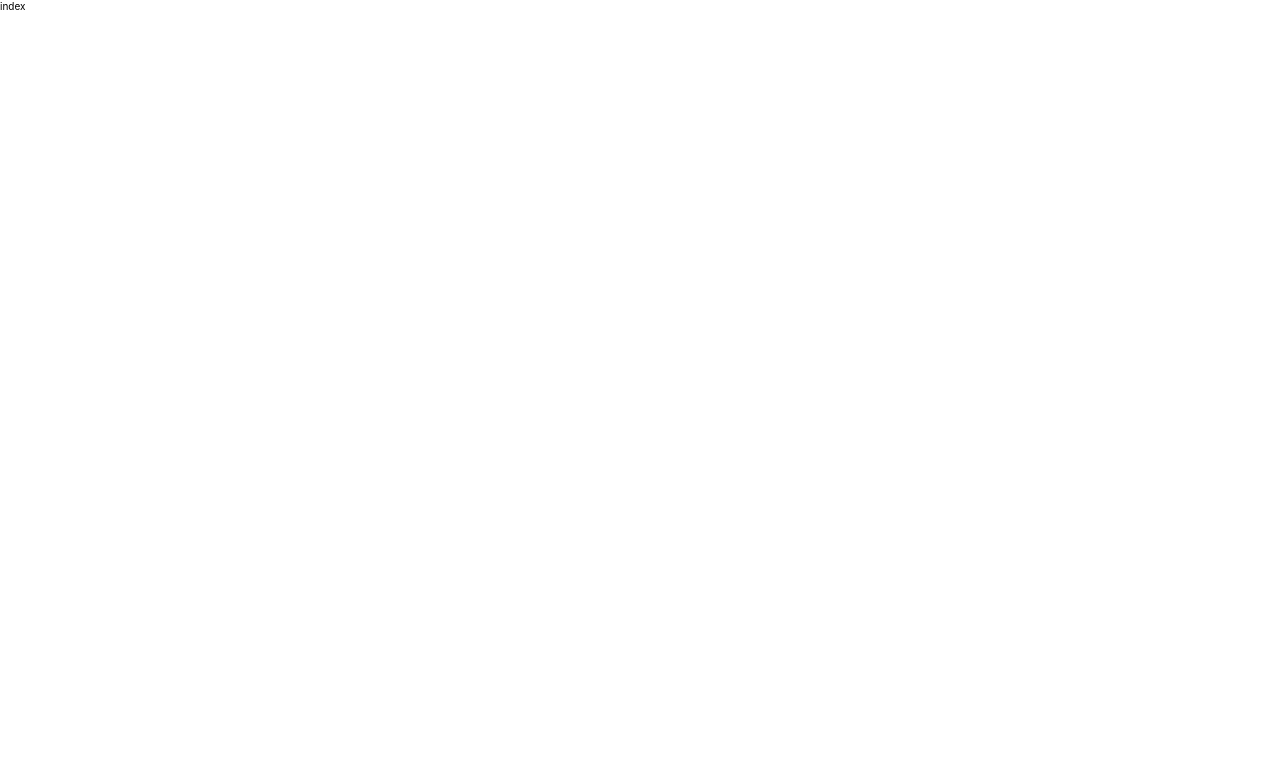
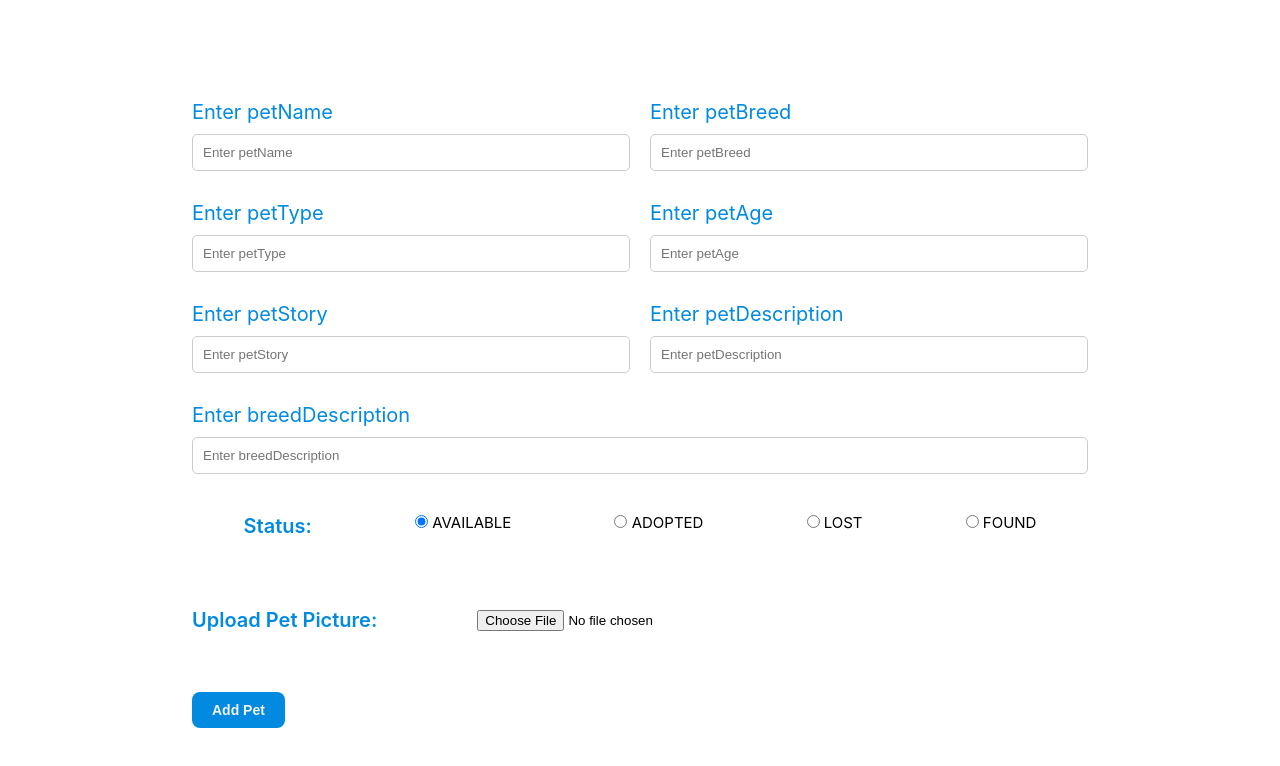
Before and after one commit to Rayan-Sarieddine/paws, a React (Vite) app in the folder electron-app/src/renderer/: page /add-pet in a window 1280 px wide. Shown: the top 766 px of the page. Built offline with nearby package versions, Linux system fonts and the light colour scheme.

Commit message:
implemented pet add page design

```diff
--- a/electron-app/src/renderer/src/pages/AddPet/index.jsx
+++ b/electron-app/src/renderer/src/pages/AddPet/index.jsx
@@ -1,7 +1,128 @@
+import React, { useState } from "react";
 import "./style.css";
+function AddPet() {
+  const [petData, setPetData] = useState({
+    petName: "",
+    petBreed: "",
+    petType: "",
+    petAge: "",
+    petStory: "",
+    petDescription: "",
+    breedDescription: "",
+    status: "AVAILABLE"
+  });
 
-function AddPet() {
-  return <div>index</div>;
+  const handleInputChange = (event) => {
+    const { name, value } = event.target;
+    setPetData((prevData) => ({
+      ...prevData,
+      [name]: value
+    }));
+  };
+
+  const handleFileChange = (event) => {
+    if (event.target.files.length > 0) {
+      setPetData((prevData) => ({
+        ...prevData,
+        petPicture: event.target.files[0]
+      }));
+    }
+  };
+
+  const handleStatusChange = (event) => {
+    setPetData((prevData) => ({
+      ...prevData,
+      status: event.target.value
+    }));
+  };
+
+  const handleSubmit = (event) => {
+    event.preventDefault();
+
+    console.log(petData);
+  };
+
+  return (
+    <form onSubmit={handleSubmit} className="add-pet-form">
+      {Object.keys(petData).map((key) => {
+        if (key === "status" || key === "petPicture") {
+          // Skip status and petPicture since they are handled separately
+          return null;
+        }
+        return (
+          <div key={key} className="input-group">
+            <label htmlFor={key}>{`Enter ${key}`}</label>
+            <input
+              type="text"
+              id={key}
+              name={key}
+              placeholder={`Enter ${key}`}
+              value={petData[`${key}`]}
+              onChange={handleInputChange}
+              required
+            />
+          </div>
+        );
+      })}
+
+      <div className="status-group">
+        <p>Status:</p>
+        <label>
+          <input
+            type="radio"
+            name="status"
+            value="AVAILABLE"
+            checked={petData.status === "AVAILABLE"}
+            onChange={handleStatusChange}
+            required
+          />{" "}
+          AVAILABLE
+        </label>
+        <label>
+          <input
+            type="radio"
+            name="status"
+            value="ADOPTED"
+            checked={petData.status === "ADOPTED"}
+            onChange={handleStatusChange}
+            required
+          />{" "}
+          ADOPTED
+        </label>
+        <label>
+          <input
+            type="radio"
+            name="status"
+            value="LOST"
+            checked={petData.status === "LOST"}
+            onChange={handleStatusChange}
+            required
+          />{" "}
+          LOST
+        </label>
+        <label>
+          <input
+            type="radio"
+            name="status"
+            value="FOUND"
+            checked={petData.status === "FOUND"}
+            onChange={handleStatusChange}
+            required
+          />{" "}
+          FOUND
+        </label>
+      </div>
+
+      <div className="file-upload-container">
+        <label htmlFor="upload-button">Upload Pet Picture:</label>
+        <input id="upload-button" type="file" onChange={handleFileChange} required />
+      </div>
+
+      <button type="submit" className="btn">
+        Add Pet
+      </button>
+    </form>
+  );
 }
 
 export default AddPet;
--- a/electron-app/src/renderer/src/pages/AddPet/style.css
+++ b/electron-app/src/renderer/src/pages/AddPet/style.css
@@ -0,0 +1,69 @@
+.add-pet-form {
+  display: flex;
+
+  flex-wrap: wrap;
+  max-width: 70%;
+  margin: 0 auto;
+  gap: 20px;
+  margin-top: 10rem;
+}
+
+.add-pet-form .input-group {
+  flex: 1 1 34rem; /* Grow to fill space, but don't shrink below 340px */
+  display: flex;
+  flex-direction: column;
+}
+
+.add-pet-form .input-group label {
+  margin-bottom: 1rem;
+  font-size: 2rem;
+  color: var(--primary);
+}
+
+.add-pet-form input[type="text"],
+.add-pet-form textarea {
+  padding: 1rem;
+  margin-bottom: 1rem;
+  border: 1px solid #ccc;
+  border-radius: 5px;
+}
+
+.add-pet-form textarea {
+  height: 100px;
+  resize: vertical;
+}
+
+.add-pet-form .status-group {
+  flex-basis: 100%;
+  display: flex;
+  justify-content: space-around;
+  padding: 1rem 0;
+}
+.status-group p,
+.file-upload-container label {
+  font-size: 2rem;
+  color: var(--primary);
+  font-weight: 600;
+}
+.add-pet-form .status-group label {
+  font-size: 1.5rem;
+}
+
+.add-pet-form .file-upload-container {
+  flex-basis: 100%;
+  display: flex;
+  align-items: center;
+  justify-content: flex-start;
+  gap: 10rem;
+  margin-top: 4rem;
+  margin-bottom: 4rem;
+}
+
+.add-pet-form button {
+  padding: 1rem 2rem;
+  background-color: var(--primary);
+}
+
+.add-pet-form button:hover {
+  opacity: 0.9;
+}
--- a/electron-app/src/renderer/src/pages/Pets/index.jsx
+++ b/electron-app/src/renderer/src/pages/Pets/index.jsx
@@ -62,11 +62,19 @@ function Pets() {
   };
 
   const paginate = (pageNumber) => setCurrentPage(pageNumber);
-  const filterData = () => {};
+
   useEffect(() => {}, [currentPets]);
   return (
     <div className="pets-show-container">
       <div className="filters">
+        <button
+          className="btn btn-add"
+          onClick={() => {
+            navigate("/add-pet");
+          }}
+        >
+          ADD PET
+        </button>
         <div className="filter-category">
           <h3>Type</h3>
           <hr></hr>
@@ -146,9 +154,6 @@ function Pets() {
           />
           <p>Age to be less than {age}</p>
         </div>
-        <button className="btn btn-filter" onClick={filterData()}>
-          Filter
-        </button>
       </div>
       <div className="pet-pagination-main">
         <div className="pet-pagination-header">
@@ -185,8 +190,8 @@ function Pets() {
                   <p>
                     {pet.description} | {pet.breed}
                   </p>
-                  <button className="btn btn-adopt" onClick={() => handleViewClick(pet)}>
-                    VIEW
+                  <button className="btn-edit" onClick={() => handleViewClick(pet)}>
+                    EDIT
                   </button>
                 </div>
               </div>
--- a/electron-app/src/renderer/src/pages/Pets/style.css
+++ b/electron-app/src/renderer/src/pages/Pets/style.css
@@ -71,14 +71,6 @@
   margin-bottom: 2rem;
 }
 
-.btn-adopt {
-  background-color: var(--secondary);
-  color: #fff;
-  border: none;
-  padding: 1rem 2rem;
-  cursor: pointer;
-  margin-top: 1rem;
-}
 .pet-pagination-controls {
   display: flex;
   justify-content: center;
@@ -168,3 +160,18 @@
   font-weight: 600;
   margin-top: 0.5rem;
 }
+.btn-add {
+  margin-bottom: 3rem;
+}
+.btn-edit {
+  background-color: var(--secondary);
+  color: #fff;
+  border: none;
+  padding: 1rem 2rem;
+  cursor: pointer;
+  border-radius: 5px;
+  margin-top: 1rem;
+}
+.btn-edit:hover {
+  opacity: 0.9;
+}
```
